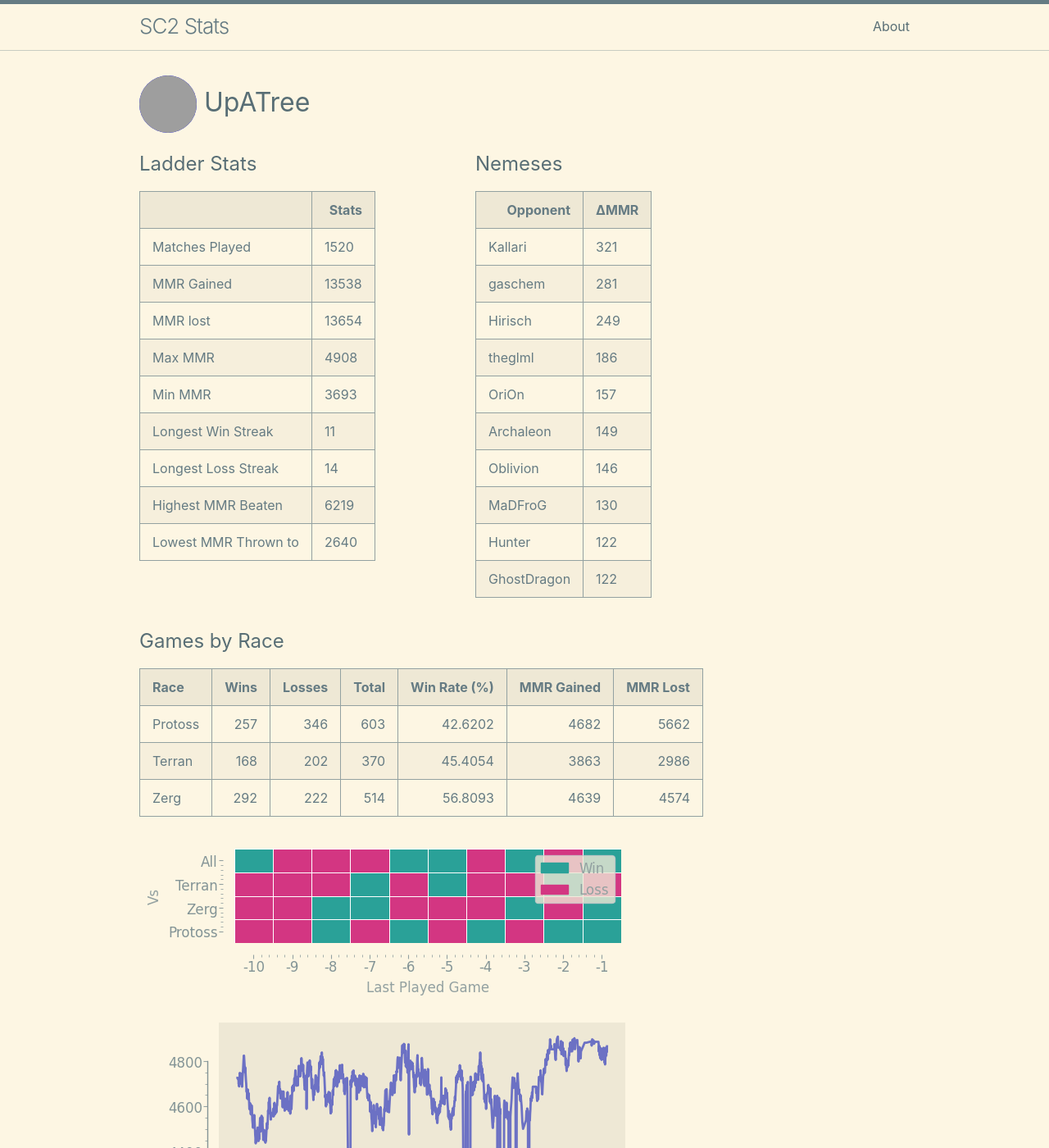
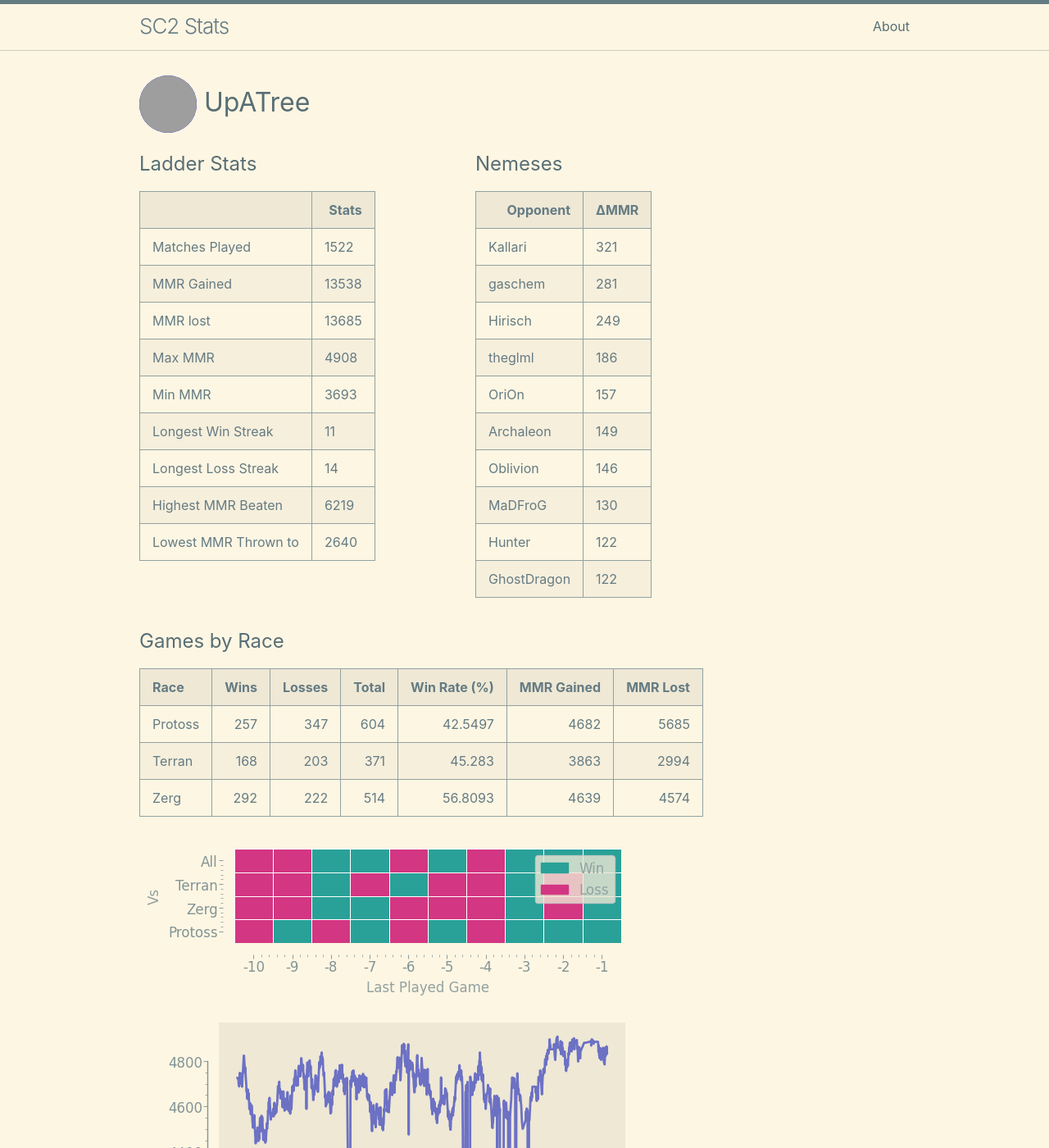
Before and after one commit to kylermurphy/UpATree, a Jekyll site: the page built from docs/index.md, in a window 1280 px wide and 1400 px high. Shown: the whole window at 82% size. Built offline with Jekyll 4.4.1, drawn with Linux system fonts in a browser that asks for light colours; grey boxes are pictures that could not be loaded.

Commit message:
running on push

```diff
--- a/docs/index.md
+++ b/docs/index.md
@@ -18,7 +18,7 @@ layout: home
   <tbody>
     <tr>
       <td>Matches Played</td>
-      <td>1520</td>
+      <td>1522</td>
     </tr>
     <tr>
       <td>MMR Gained</td>
@@ -26,7 +26,7 @@ layout: home
     </tr>
     <tr>
       <td>MMR lost</td>
-      <td>13654</td>
+      <td>13685</td>
     </tr>
     <tr>
       <td>Max MMR</td>
@@ -114,8 +114,8 @@ layout: home
 
 | Race    |   Wins |   Losses |   Total |   Win Rate (%) |   MMR Gained |   MMR Lost |
 |:--------|-------:|---------:|--------:|---------------:|-------------:|-----------:|
-| Protoss |    257 |      346 |     603 |        42.6202 |         4682 |       5662 |
-| Terran  |    168 |      202 |     370 |        45.4054 |         3863 |       2986 |
+| Protoss |    257 |      347 |     604 |        42.5497 |         4682 |       5685 |
+| Terran  |    168 |      203 |     371 |        45.283  |         3863 |       2994 |
 | Zerg    |    292 |      222 |     514 |        56.8093 |         4639 |       4574 |
 
 ![Games by Race](./assets/gm_hist.png)
--- a/log.txt
+++ b/log.txt
@@ -681,3 +681,4 @@ Writing a log file 2025-03-26 19:31:44.
 Writing a log file 2025-03-26 19:48:11.
 Writing a log file 2025-03-26 20:25:35.
 Writing a log file 2025-03-26 20:48:13.
+Writing a log file 2025-03-26 21:21:33.
```
Also changed, not shown: docs/assets/MMR.png, docs/assets/daily.png, docs/assets/gm_hist.png, docs/assets/r_wrt.png, 1 other file.
